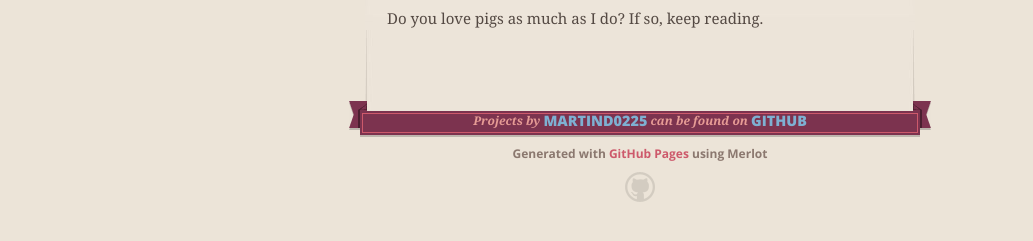
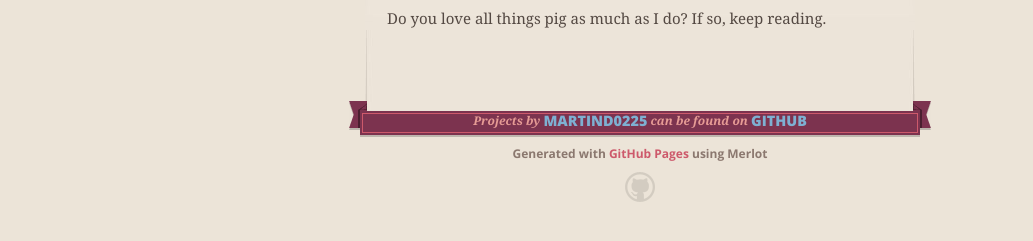
Before and after one commit to martind0225/martind0225.github.io, a plain HTML site: page index.html in a window 1280 px wide. Shown: the part 315-556 px from the top of the page, without its empty margins (0-1033 px from the left). Drawn offline with nearby package versions, Linux system fonts and the light colour scheme.

```diff
--- a/index.html
+++ b/index.html
@@ -49,7 +49,7 @@
 <a id="welcome-to-dianas-piggy-bonanza" class="anchor" href="#welcome-to-dianas-piggy-bonanza" aria-hidden="true"><span aria-hidden="true" class="octicon octicon-link"></span></a>Welcome to Diana's Piggy Bonanza.</h3>
 
 <p>Pigs are great. So are piglets...and hogs, too.</p>
-<p>Do you love pigs as much as I do? If so, keep reading.</p>
+<p>Do you love all things pig as much as I do? If so, keep reading.</p>
       </section>
 
       <footer>
```
